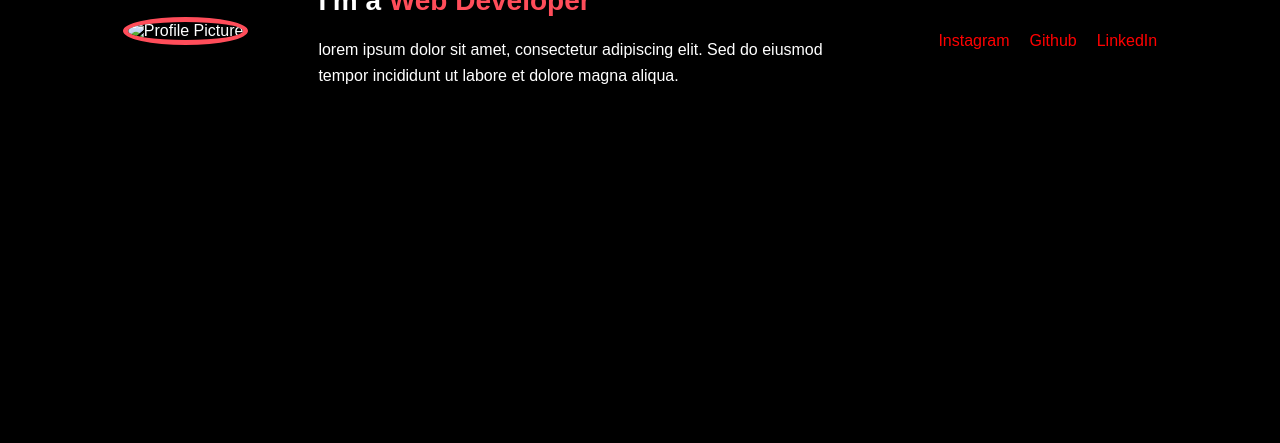
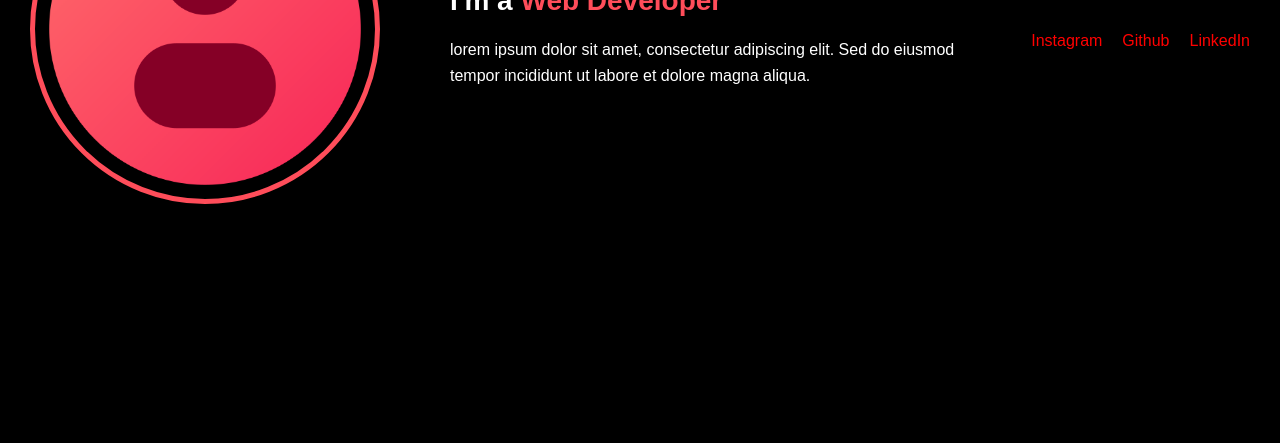
Before and after one commit to periyanayakiramesh/portfolio, a plain HTML site: page index.html in a window 1280 px wide. Shown: the part 357-800 px from the top of the page. Drawn offline with Linux system fonts and the light colour scheme.

Commit message:
modified file

```diff
--- a/index.html
+++ b/index.html
@@ -23,7 +23,7 @@
     <div class="home">
 
         <div class="image">
-            <img src="images/profile.jpg.png" alt="Profile Picture">
+            <img src="image.png" alt="Profile Picture">
         </div>
 
         <div class="content">
```
Also changed, not shown: image.png (renamed from image.jpg.png).
